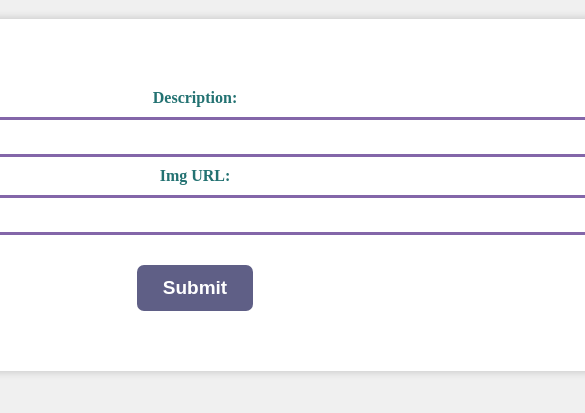
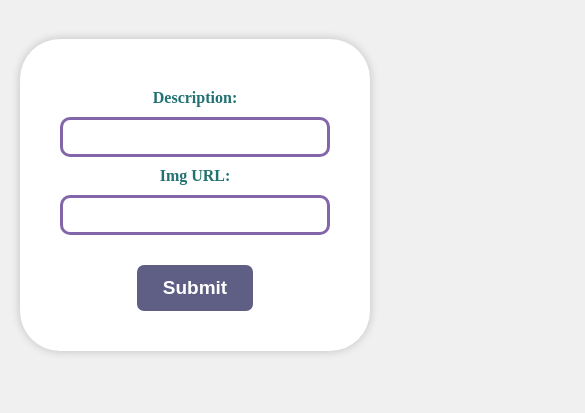
Before and after one commit to l3alisidahmed/Social-Media-FaceInsta, a plain HTML site: page client/add post/ceate-post.html in a window 390 px wide. Shown: the part 225-638 px from the top of the page, 585 px wide, since content can reach past the window. Drawn offline with Linux system fonts and the light colour scheme.

Commit message:
add css create-post.html

```diff
--- a/client/add post/ceate-post.html
+++ b/client/add post/ceate-post.html
@@ -1,8 +1,10 @@
 <!DOCTYPE html>
 <html>
 <head>
-  <title>Prevent Form Submission Example</title>
-  <link rel="stylesheet" type="text/css" href="./styles.css">
+    <meta charset="UTF-8">
+    <meta name="viewport" content="width=device-width, initial-scale=1.0">
+    <title>Prevent Form Submission Example</title>
+    <link rel="stylesheet" type="text/css" href="./styles.css">
 
 </head>
 <body>
--- a/client/add post/styles.css
+++ b/client/add post/styles.css
@@ -1,4 +1,8 @@
 /* Reset some default browser styles */
+* {
+  box-sizing: border-box;
+}
+
 body, form {
     margin: 0;
     padding: 0;
@@ -17,7 +21,8 @@ body, form {
   /* Style the form container */
   #myForm {
     background-color: #fff;
-    padding: 60px;
+    padding: 40px;
+    margin: 20px;
     border-radius: 40px;
     box-shadow: 0 0 10px rgba(0, 0, 0, 0.2);
     text-align: center;
@@ -35,7 +40,7 @@ body, form {
   input[type="text"] {
     width: 100%;
     padding: 10px;
-    margin: 20px 0;
+
     border: 3px solid #8366a9;
     border-radius: 10px;
     font-size: 12px;
@@ -73,9 +78,3 @@ body, form {
   label[for="path"] {
     color: #e2dceb; /* Green color for img URL label */
   }
-
-  @media (max-width: 700px) {
-    #myForm {
-      width: 1500px;
-    }
-  }
```
